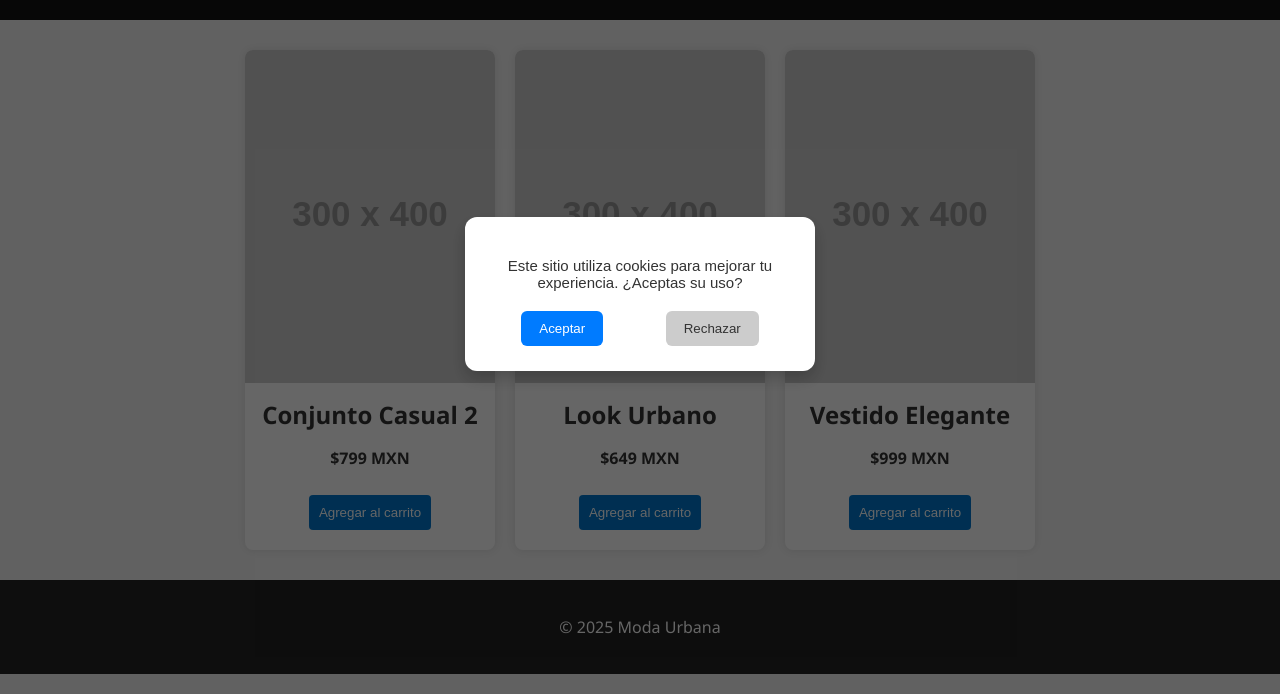
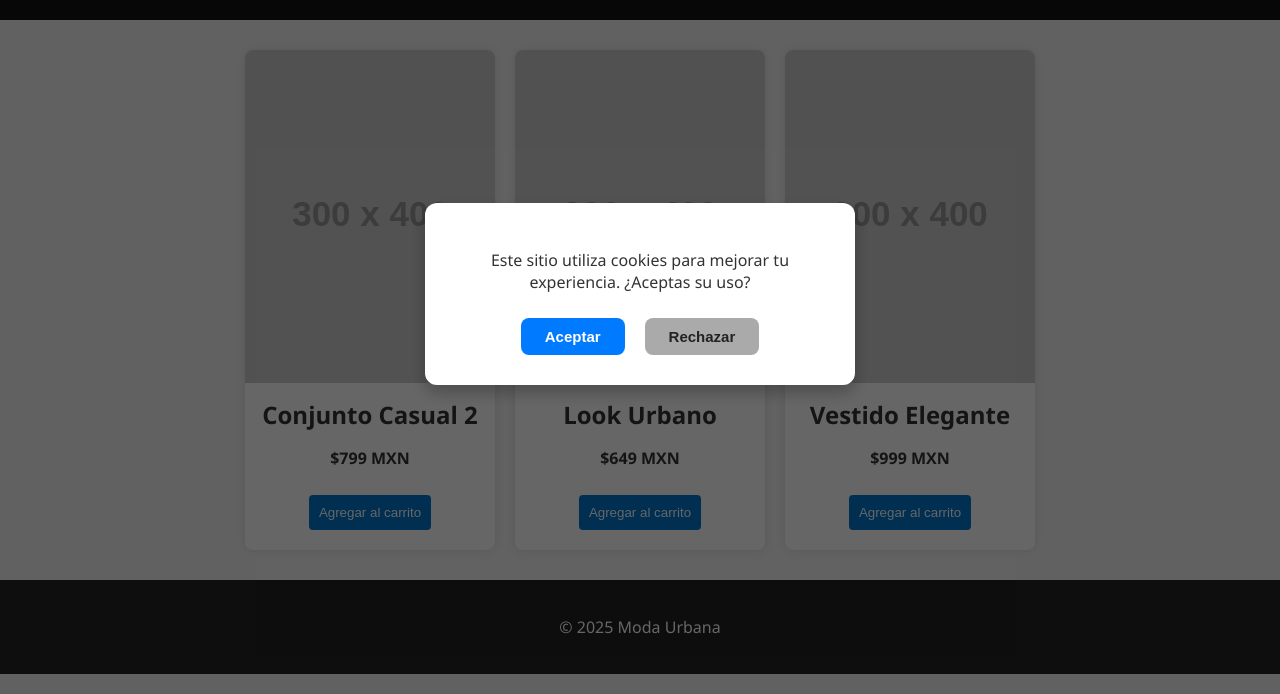
Before and after one commit to jesus10almazan/cookies, a plain HTML site: page index.html in a window 1280 px wide. Shown: the part 106-800 px from the top of the page. Drawn offline with Linux system fonts and the light colour scheme; placeholder pictures from the web are drawn by us.

Commit message:
Actualizar Index

```diff
--- a/script.js
+++ b/script.js
@@ -30,39 +30,28 @@ function cerrarCarrito() {
 
 
 window.onload = function () {
-  const decision = localStorage.getItem("cookies_aceptadas");
-
-  if (decision === "true") {
-    cargarGoogleAnalytics();
-  } else if (decision === "false") {
-    window.location.href = "https://www.google.com"; // O la URL que tú decidas
-  } else {
-    document.getElementById("cookie-banner").style.display = "flex";
-  }
+  document.getElementById('cookie-banner').style.display = 'flex';
 };
 
 function aceptarCookies() {
-  localStorage.setItem("cookies_aceptadas", "true");
-  document.getElementById("cookie-banner").style.display = "none";
+  document.getElementById('cookie-banner').style.display = 'none';
   cargarGoogleAnalytics();
 }
 
 function rechazarCookies() {
-  localStorage.setItem("cookies_aceptadas", "false");
-  window.location.href = "https://www.google.com"; // Puedes cambiarlo
+  window.location.href = 'no-puedes-usar.html';
 }
 
 function cargarGoogleAnalytics() {
   const script1 = document.createElement("script");
-  script1.setAttribute("async", "");
-  script1.setAttribute("src", "https://www.googletagmanager.com/gtag/js?id=G-XXXXXXXXXX");
+  script1.async = true;
+  script1.src = "https://www.googletagmanager.com/gtag/js?id=G-0247W46NRM";
   document.head.appendChild(script1);
 
   script1.onload = function () {
     window.dataLayer = window.dataLayer || [];
-    function gtag() { dataLayer.push(arguments); }
+    function gtag(){dataLayer.push(arguments);}
     window.gtag = gtag;
-
     gtag('js', new Date());
     gtag('config', 'G-0247W46NRM');
   };
--- a/stilos.css
+++ b/stilos.css
@@ -102,62 +102,73 @@ body {
     cursor: pointer;
   }
 
-  .cookie-banner {
+  #cookie-banner {
     position: fixed;
-    top: 0;
-    left: 0;
-    width: 100%;
+    top: 0; left: 0;
+    width: 100vw;
     height: 100vh;
     background-color: rgba(0, 0, 0, 0.6);
-    display: none;
+    display: flex;
     align-items: center;
     justify-content: center;
     z-index: 9999;
   }
 
+
   .cookie-box {
     background-color: #fff;
-    padding: 25px;
-    width: 300px;
+    padding: 30px 40px;
     border-radius: 12px;
-    box-shadow: 0 8px 16px rgba(0, 0, 0, 0.2);
+    box-shadow: 0 8px 16px rgba(0, 0, 0, 0.25);
     text-align: center;
-    font-family: Arial, sans-serif;
+    max-width: 350px;
+    font-family: 'Segoe UI', Tahoma, Geneva, Verdana, sans-serif;
   }
 
   .cookie-box p {
-    margin-bottom: 20px;
+    font-size: 16px;
+    margin-bottom: 25px;
     color: #333;
-    font-size: 15px;
   }
+
 
   .cookie-buttons {
     display: flex;
-    justify-content: space-around;
+    justify-content: center;
+    gap: 20px;
   }
+
 
   .btn-accept {
     background-color: #007bff;
-    color: #fff;
-    padding: 10px 18px;
     border: none;
-    border-radius: 6px;
+    color: white;
+    padding: 10px 24px;
+    border-radius: 8px;
     cursor: pointer;
+    font-weight: 600;
+    font-size: 15px;
+    transition: background-color 0.3s ease;
   }
 
   .btn-accept:hover {
     background-color: #0056b3;
   }
 
+
   .btn-decline {
-    background-color: #ccc;
-    color: #333;
-    padding: 10px 18px;
+    background-color: #aaa;
     border: none;
-    border-radius: 6px;
+    color: #222;
+    padding: 10px 24px;
+    border-radius: 8px;
     cursor: pointer;
+    font-weight: 600;
+    font-size: 15px;
+    transition: background-color 0.3s ease;
   }
 
   .btn-decline:hover {
-    background-color: #999;
+    background-color: #666;
+    color: white;
   }
```
